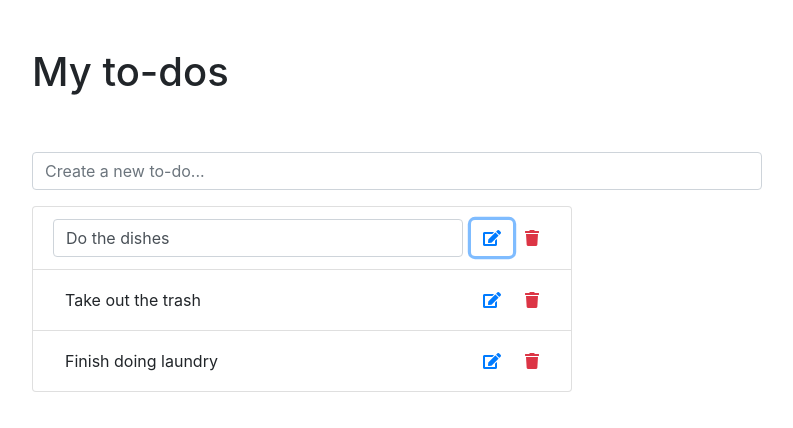
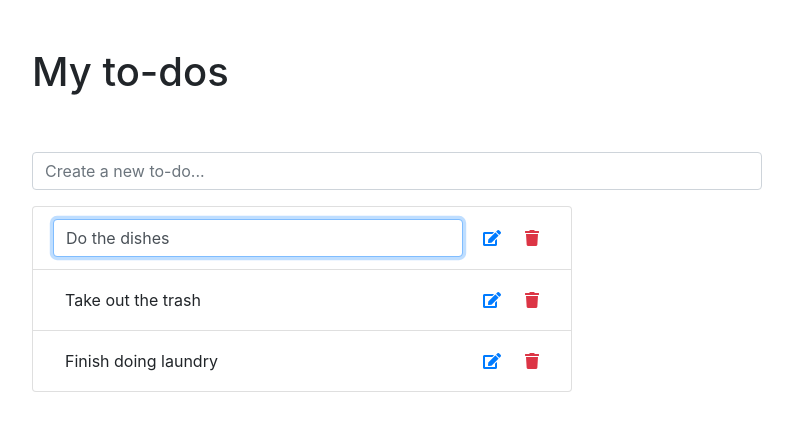
Before and after one commit to ApichaJA/myTodos, a Vue app: page / in a window 1280 px wide. Both pictures are taken after a click on the button 545 px from the left and 237 px from the top of the page. Shown: the top 428 px of the page, without its empty margins (53-846 px from the left). Built offline with nearby package versions, Linux system fonts and the light colour scheme.

Commit message:
Add more Edit Funtion and Focus To Edit form

```diff
--- a/src/App.vue
+++ b/src/App.vue
@@ -24,17 +24,25 @@
               v-for="Mytodos in eventTodos"
               :key="Mytodos.id"
             >
-              <button :style="Mytodos.completed ? { 'text-decoration': 'line-through' } : null" @click="Mytodos.completed = !Mytodos.completed" v-show="onEdit != Mytodos" class="btn border-0 flex-grow-1 text-left shadow-none">
+              <button
+                :style="Mytodos.completed ? { 'text-decoration': 'line-through' } : null"
+                @click="Mytodos.completed = !Mytodos.completed"
+                v-show="onEdit != Mytodos"
+                class="btn border-0 flex-grow-1 text-left shadow-none"
+              >
                 <span>{{Mytodos.messageTodos}}</span>
               </button>
-              <input class="form-control"
+              <input
+                class="form-control"
+                :ref="Mytodos.messageTodos + Mytodos.id"
                 v-show="onEdit == Mytodos"
                 v-on:keyup.enter="submitEdit"
+                @focusout="submitEdit"
                 v-model="Mytodos.messageTodos"
               />
               <button
                 class="btn btn-outline-primary border-0 ml-2 edit"
-                @click="editTodos(Mytodos)"
+                @click.prevent="editTodos(Mytodos)"
               >
                 <span class="fa fa-edit"></span>
               </button>
@@ -82,7 +90,10 @@ export default {
     },
     editTodos(Mytodos) {
       this.onEdit = Mytodos;
-    },
+      this.$nextTick(function() {
+        this.$refs[Mytodos.messageTodos + Mytodos.id][0].focus();
+      });
+    }
   }
 };
 </script>
```
Lines whose indentation alone changed are shown as unchanged.
